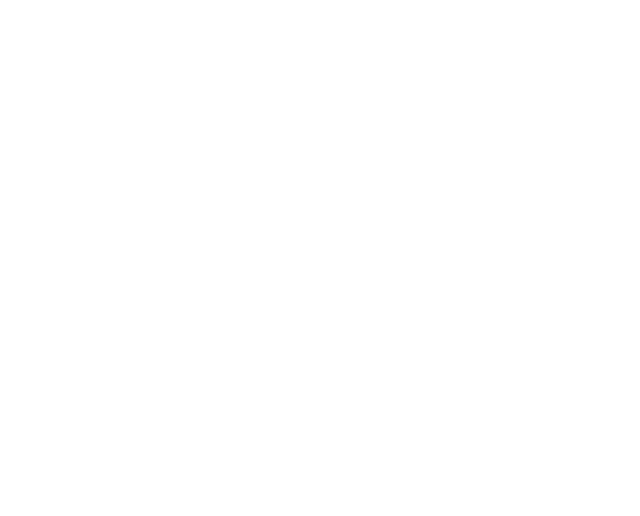
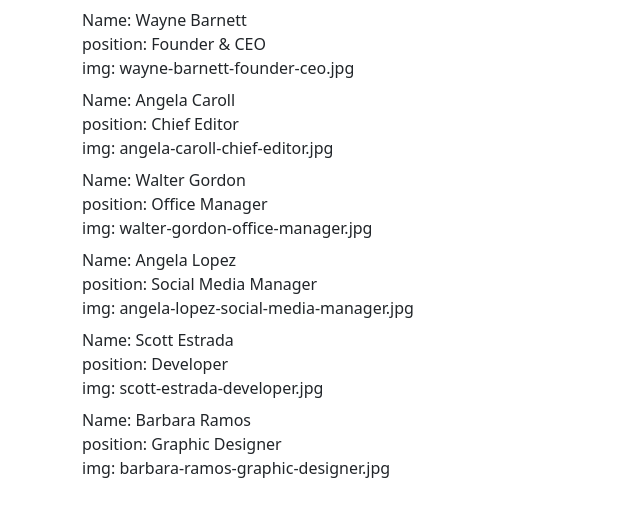
Before and after one commit to jfmarkan/js-our-team, a plain HTML site: page index.html in a window 1280 px wide. Shown: the whole page, without its empty margins (0-640 px from the left). Drawn offline with nearby package versions, Linux system fonts and the light colour scheme.

Commit message:
Milestone 2 done!

```diff
--- a/index.html
+++ b/index.html
@@ -6,9 +6,12 @@
     <meta name="viewport" content="width=device-width, initial-scale=1.0">
     <title>Document</title>
     <link rel="stylesheet" href="./css/styles.css">
+        <link href="https://cdn.jsdelivr.net/npm/bootstrap@5.2.3/dist/css/bootstrap.min.css" rel="stylesheet" integrity="sha384-rbsA2VBKQhggwzxH7pPCaAqO46MgnOM80zW1RWuH61DGLwZJEdK2Kadq2F9CUG65" crossorigin="anonymous">
 </head>
 <body>
+    <div class="container">
 
+    </div>
     <script src="./js/script.js"></script>
 </body>
 </html>
--- a/js/script.js
+++ b/js/script.js
@@ -1,3 +1,4 @@
+// Milestone 0
 const teamMembers = [
     {firstName:'Wayne', lastName: 'Barnett', position:'Founder & CEO', img:'wayne-barnett-founder-ceo.jpg'},
     {firstName:'Angela', lastName: 'Caroll', position:'Chief Editor', img:'angela-caroll-chief-editor.jpg'},
@@ -7,9 +8,20 @@ const teamMembers = [
     {firstName:'Barbara', lastName: 'Ramos', position:'Graphic Designer', img:'barbara-ramos-graphic-designer.jpg'},
 ];
 
+// Milestone 1
 for (let i = 0; i < teamMembers.length; i++){
     console.log('Name: ' + teamMembers[i].firstName + " " + teamMembers[i].lastName);
     console.log('position: ' + teamMembers[i].position);
     console.log('img: ' + teamMembers[i].img)
     console.log('-----')
-    }
+}
+
+// Milestone 2
+const divElement = document.querySelector('div');
+
+for (let i = 0; i < teamMembers.length; i++){
+    const div = document.createElement('div');
+    div.innerHTML = 'Name: ' + teamMembers[i].firstName + ' ' + teamMembers[i].lastName + '<br> ' + 'position: ' + teamMembers[i].position + '<br>' +  'img: ' + teamMembers[i].img;
+    divElement.append(div);
+    div.classList.add('my-2')
+}
```
